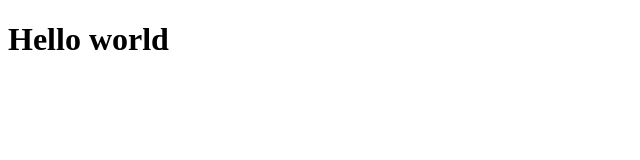
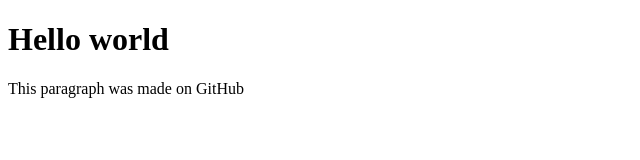
Before and after one commit to CyanEight/about_me, a plain HTML site: page index.html in a window 1280 px wide. Shown: the whole page, without its empty margins (0-640 px from the left). Drawn offline with Linux system fonts and the light colour scheme.

Commit message:
Update index.html
Added paragraph "This paragraph was made on GitHub"

```diff
--- a/index.html
+++ b/index.html
@@ -7,5 +7,6 @@
 </head>
 <body>
     <h1>Hello world</h1>
+    <p>This paragraph was made on GitHub</p>
 </body>
 </html>
```
